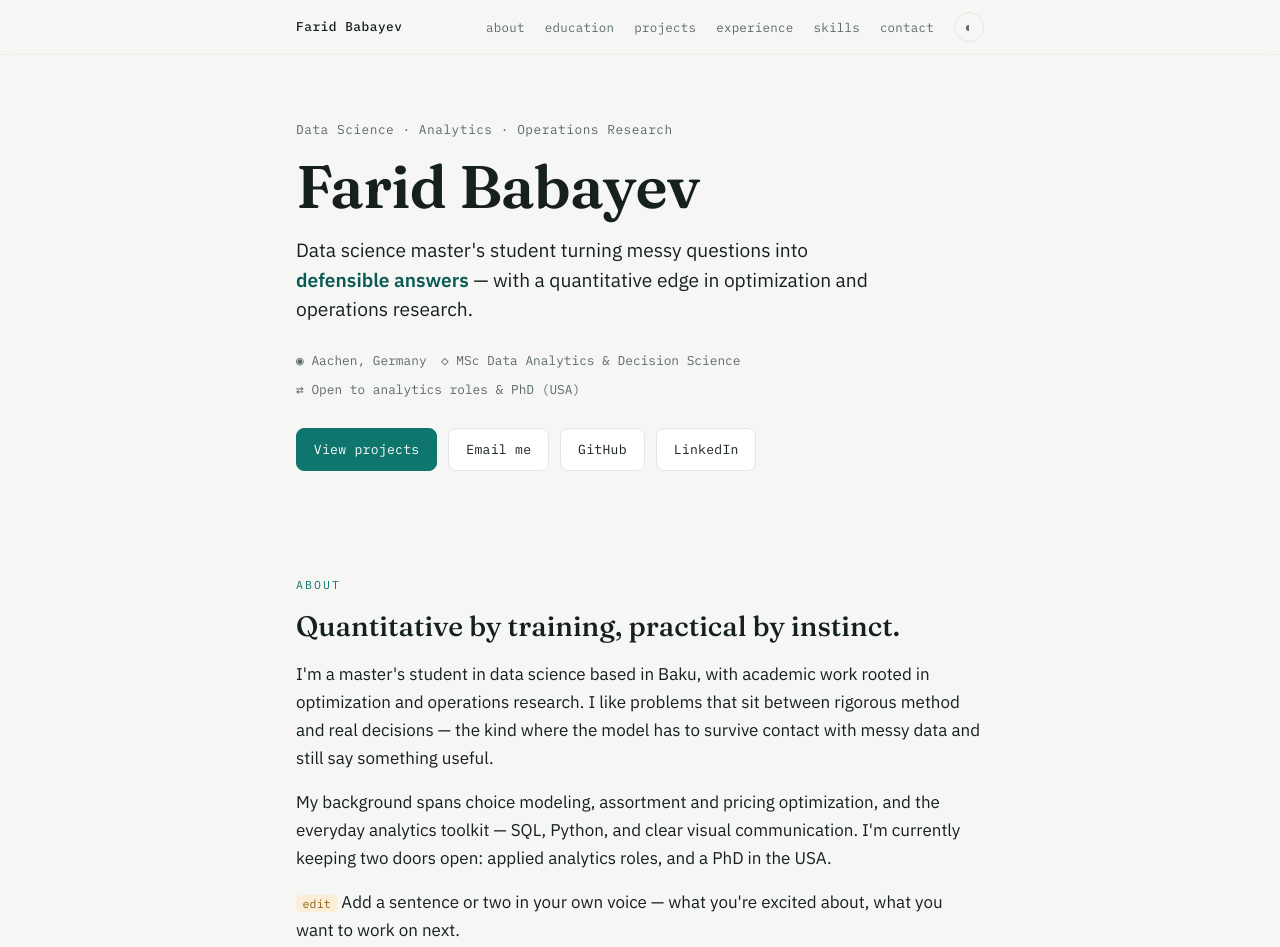
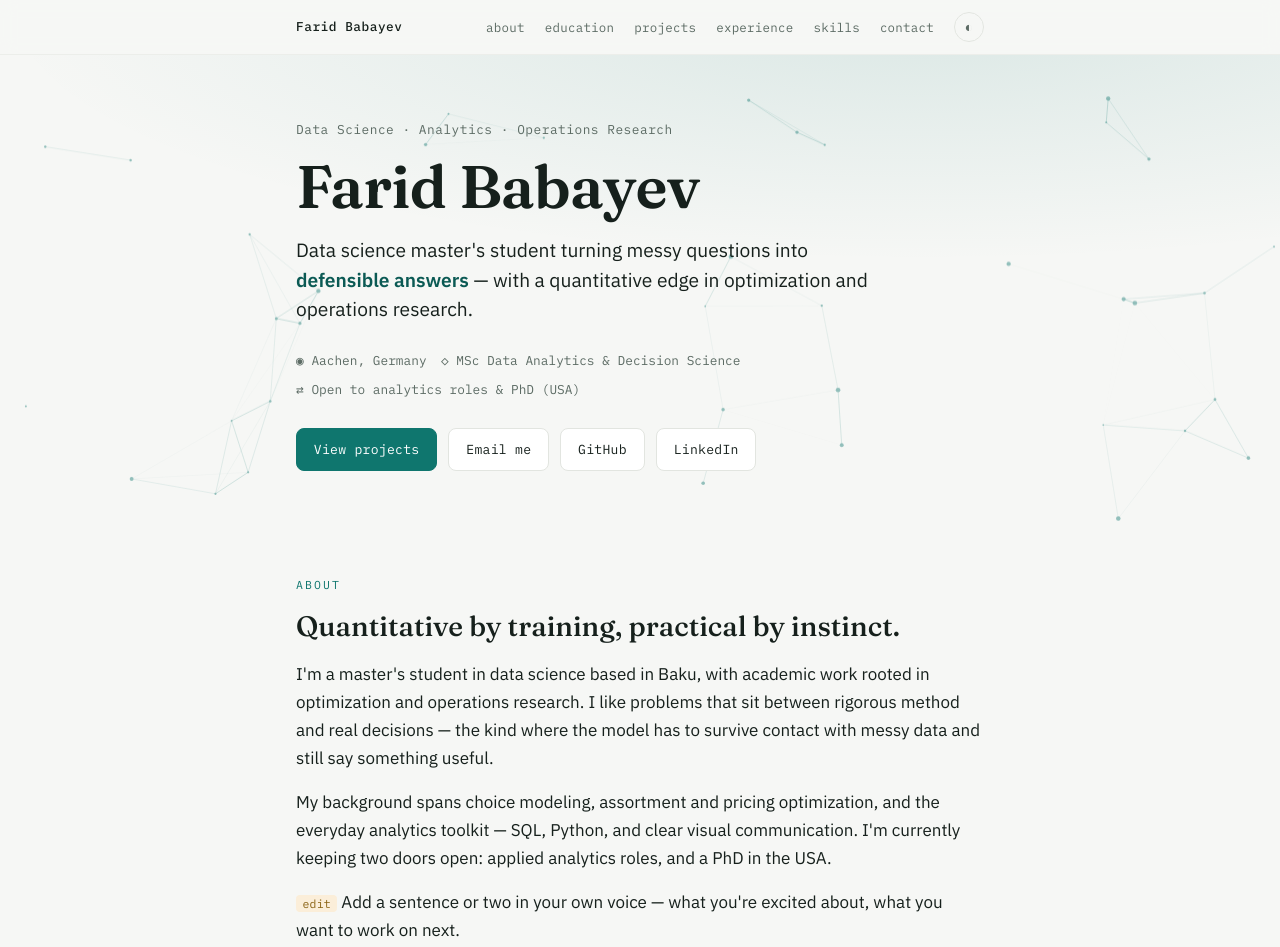
Before and after one commit to faridbabayev999/faridbabayev999.github.io, a plain HTML site: page index.html in a window 1280 px wide. Shown: the top 947 px of the page. Drawn offline with Linux system fonts and the light colour scheme.

Commit message:
Add animated hero background motif and downloadable CV

```diff
--- a/index.html
+++ b/index.html
@@ -119,7 +119,11 @@
   }
 
   /* ---------- Hero ---------- */
-  .hero { padding: 4rem 0 3.25rem; }
+  .hero { padding: 4rem 0 3.25rem; position: relative; overflow: hidden; }
+  .hero::before { content: ""; position: absolute; inset: 0; z-index: 0; pointer-events: none;
+    background: radial-gradient(120% 90% at 72% -10%, color-mix(in srgb, var(--accent) 12%, transparent), transparent 60%); }
+  .hero-net { position: absolute; inset: 0; width: 100%; height: 100%; z-index: 0; pointer-events: none; opacity: .5; }
+  .hero > .wrap { position: relative; z-index: 1; }
   .hero .tag { font-family: var(--mono); font-size: .8rem; letter-spacing: .04em; color: var(--muted); margin: 0 0 1rem; }
   .hero h1 {
     font-family: var(--display); font-weight: 600; font-size: clamp(2.5rem, 7vw, 3.75rem);
@@ -207,6 +211,7 @@
 </nav>
 
 <header class="hero">
+  <canvas class="hero-net" aria-hidden="true"></canvas>
   <div class="wrap">
     <p class="tag">Data Science · Analytics · Operations Research</p>
     <h1>Farid Babayev</h1>
@@ -393,7 +398,7 @@
         <a class="btn primary" href="mailto:faridbabayev.engineering@yahoo.com">faridbabayev.engineering@yahoo.com</a>
         <a class="btn" href="https://github.com/faridbabayev999" target="_blank" rel="noopener">GitHub</a>
         <a class="btn" href="https://www.linkedin.com/in/farid-babayev-engineering" target="_blank" rel="noopener">LinkedIn</a>
-        <a class="btn" href="#" data-link="cv">Download CV <span class="todo">add link</span></a>
+        <a class="btn" href="https://faridbabayev999.github.io/Farid_Babayev_CV.pdf" target="_blank" rel="noopener">Download CV</a>
       </div>
     </div>
   </section>
@@ -425,3 +430,78 @@
     });
   })();
 </script>
+
+<script>
+  /* Subtle data-network motif behind the hero — on-brand, low-opacity, readable. */
+  (function () {
+    var canvas = document.querySelector('.hero-net');
+    var hero = document.querySelector('.hero');
+    if (!canvas || !hero) return;
+    var ctx = canvas.getContext('2d');
+    var reduce = window.matchMedia && window.matchMedia('(prefers-reduced-motion: reduce)').matches;
+    var nodes = [], w = 0, h = 0, dpr = Math.min(window.devicePixelRatio || 1, 2), raf = null;
+
+    function accent() {
+      var c = getComputedStyle(document.documentElement).getPropertyValue('--accent').trim();
+      return c || '#0F766E';
+    }
+    function build() {
+      var r = hero.getBoundingClientRect();
+      w = r.width; h = r.height;
+      canvas.width = Math.max(1, Math.floor(w * dpr));
+      canvas.height = Math.max(1, Math.floor(h * dpr));
+      ctx.setTransform(dpr, 0, 0, dpr, 0, 0);
+      var count = Math.max(14, Math.min(46, Math.round(w / 34)));
+      nodes = [];
+      for (var i = 0; i < count; i++) {
+        nodes.push({
+          x: Math.random() * w, y: Math.random() * h,
+          vx: (Math.random() - 0.5) * 0.22, vy: (Math.random() - 0.5) * 0.22,
+          r: Math.random() * 1.6 + 0.8
+        });
+      }
+    }
+    function draw() {
+      var col = accent();
+      ctx.clearRect(0, 0, w, h);
+      // links
+      for (var i = 0; i < nodes.length; i++) {
+        for (var j = i + 1; j < nodes.length; j++) {
+          var a = nodes[i], b = nodes[j];
+          var dx = a.x - b.x, dy = a.y - b.y, d = Math.sqrt(dx * dx + dy * dy);
+          if (d < 130) {
+            ctx.globalAlpha = (1 - d / 130) * 0.5;
+            ctx.strokeStyle = col; ctx.lineWidth = 1;
+            ctx.beginPath(); ctx.moveTo(a.x, a.y); ctx.lineTo(b.x, b.y); ctx.stroke();
+          }
+        }
+      }
+      // nodes
+      for (var k = 0; k < nodes.length; k++) {
+        var n = nodes[k];
+        ctx.globalAlpha = 0.85;
+        ctx.fillStyle = col;
+        ctx.beginPath(); ctx.arc(n.x, n.y, n.r, 0, Math.PI * 2); ctx.fill();
+      }
+      ctx.globalAlpha = 1;
+    }
+    function step() {
+      for (var i = 0; i < nodes.length; i++) {
+        var n = nodes[i];
+        n.x += n.vx; n.y += n.vy;
+        if (n.x < 0 || n.x > w) n.vx *= -1;
+        if (n.y < 0 || n.y > h) n.vy *= -1;
+      }
+      draw();
+      raf = requestAnimationFrame(step);
+    }
+    function start() {
+      build();
+      if (raf) cancelAnimationFrame(raf);
+      if (reduce) { draw(); } else { step(); }
+    }
+    var t;
+    window.addEventListener('resize', function () { clearTimeout(t); t = setTimeout(start, 200); });
+    start();
+  })();
+</script>
```
Also changed, not shown: 1 other file.
